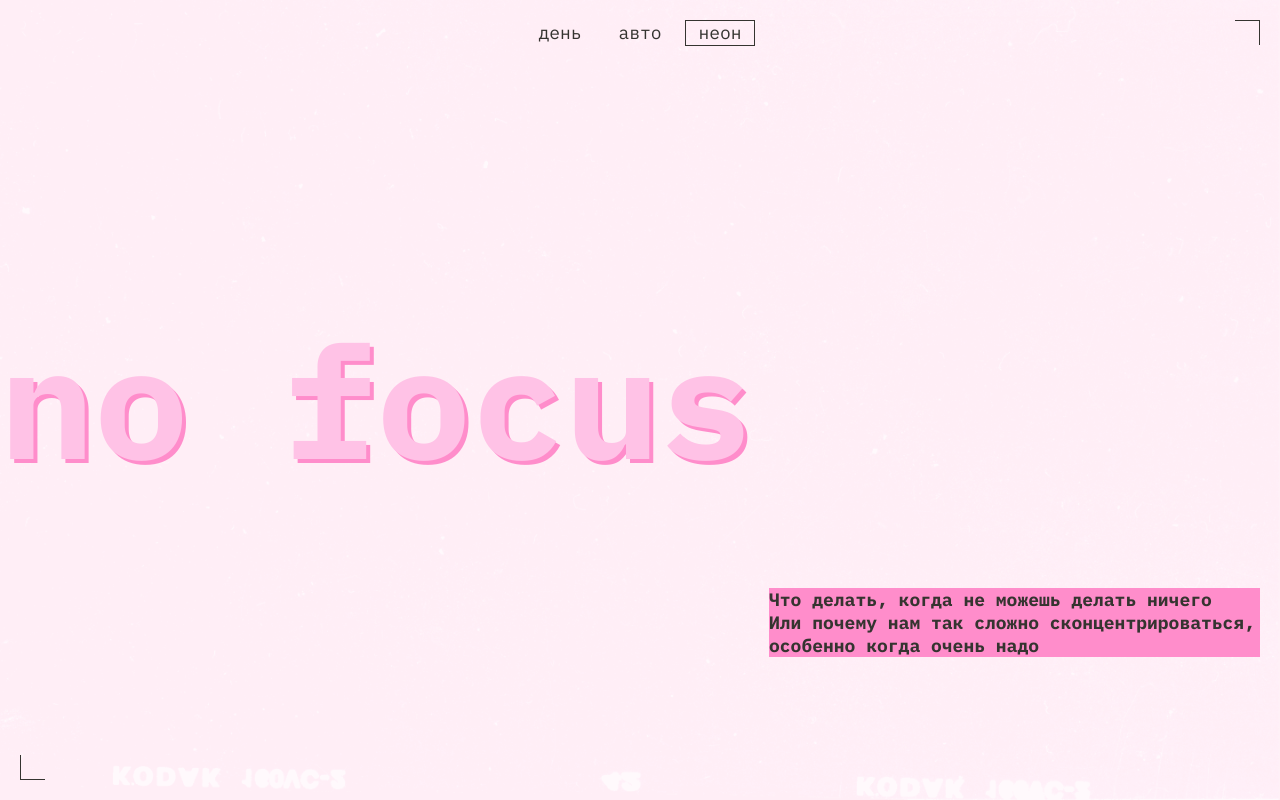
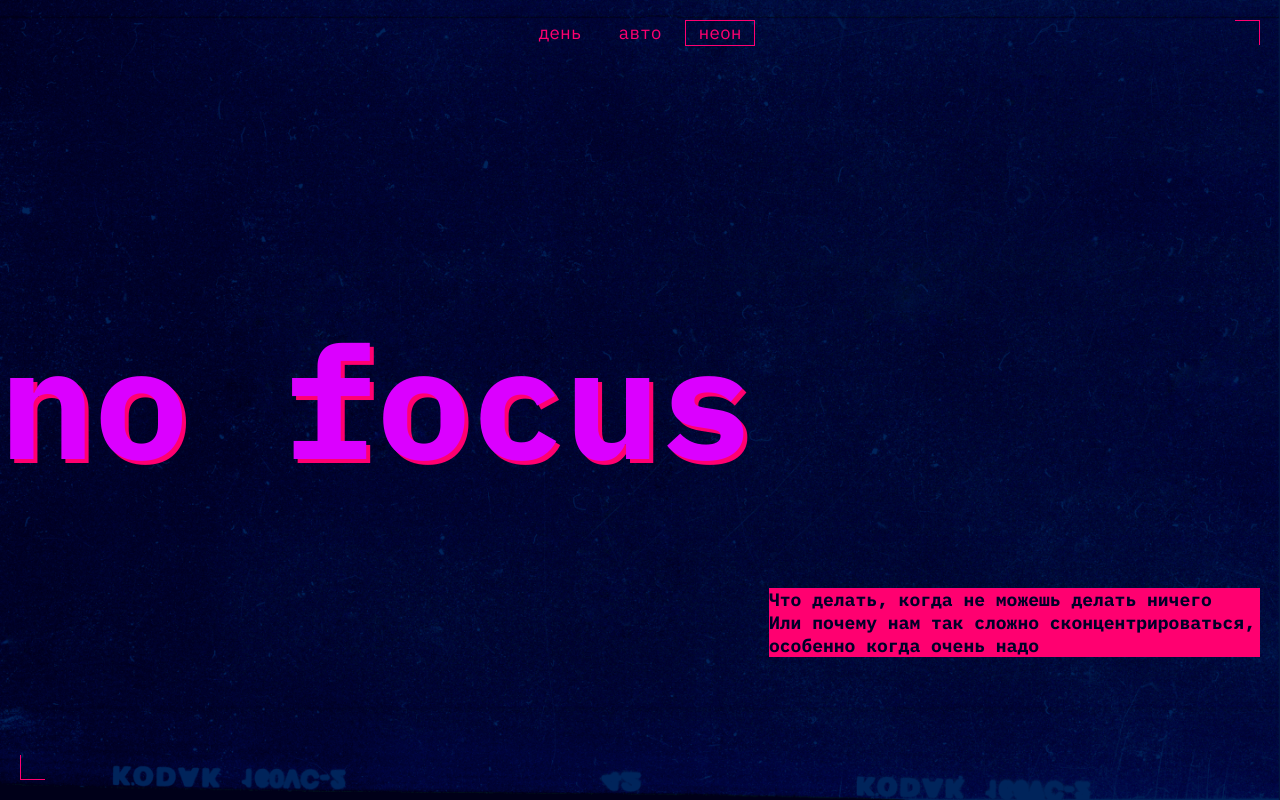
Before and after one commit to LazarevaVictoriaYandexMail/slozhno-sosredotochitsya-fd, a plain HTML site: page index.html in a window 1280 px wide. Both pictures are taken after a click on the button "неон". Shown: the top 800 px of the page. Drawn offline with Linux system fonts and the light colour scheme.

Commit message:
настроила темы

```diff
--- a/styles/dark.css
+++ b/styles/dark.css
@@ -1,5 +1,19 @@
+:root.theme-dark {
+	color-scheme: dark;
+	--heading-accent: #db00ff;
+	--bg-color: #000026;
+	--bg-image: url("../images/cover-image-dark.png");
+	--text: #f1b2ce;
+	--accent: #ff0070;
+	--section-accent-color: var(--accent);
+	--button-color: var(--accent);
+	--button-hover-border-color: #FF007066;
+	--heading-sec: #000028;
+}
+
+
 @media (prefers-color-scheme: dark) {
-:root.theme-dark {
+:root {
 	 color-scheme: dark;
 	--heading-accent: #db00ff;
 	--bg-color: #000026;
--- a/styles/light.css
+++ b/styles/light.css
@@ -1,5 +1,19 @@
+:root.theme-light {
+  color-scheme: light;
+  --heading-accent: #ffc2e6;
+  --bg-color: #fdf2f7;
+  --bg-image: url("../images/cover-image-light.png");
+  --text: #353430;
+  --accent: #ff8dcb;
+  --section-accent-color: var(--text);
+  --button-hover-border-color: #32312d66;
+  --button-color: var(--text);
+  --heading-sec: var(--text);
+}
+
 @media (prefers-color-scheme: light) {
-  :root.theme-light {
+  :root {
+    color-scheme: light;
     --heading-accent: #ffc2e6;
     --bg-color: #fdf2f7;
     --bg-image: url("../images/cover-image-light.png");
```
